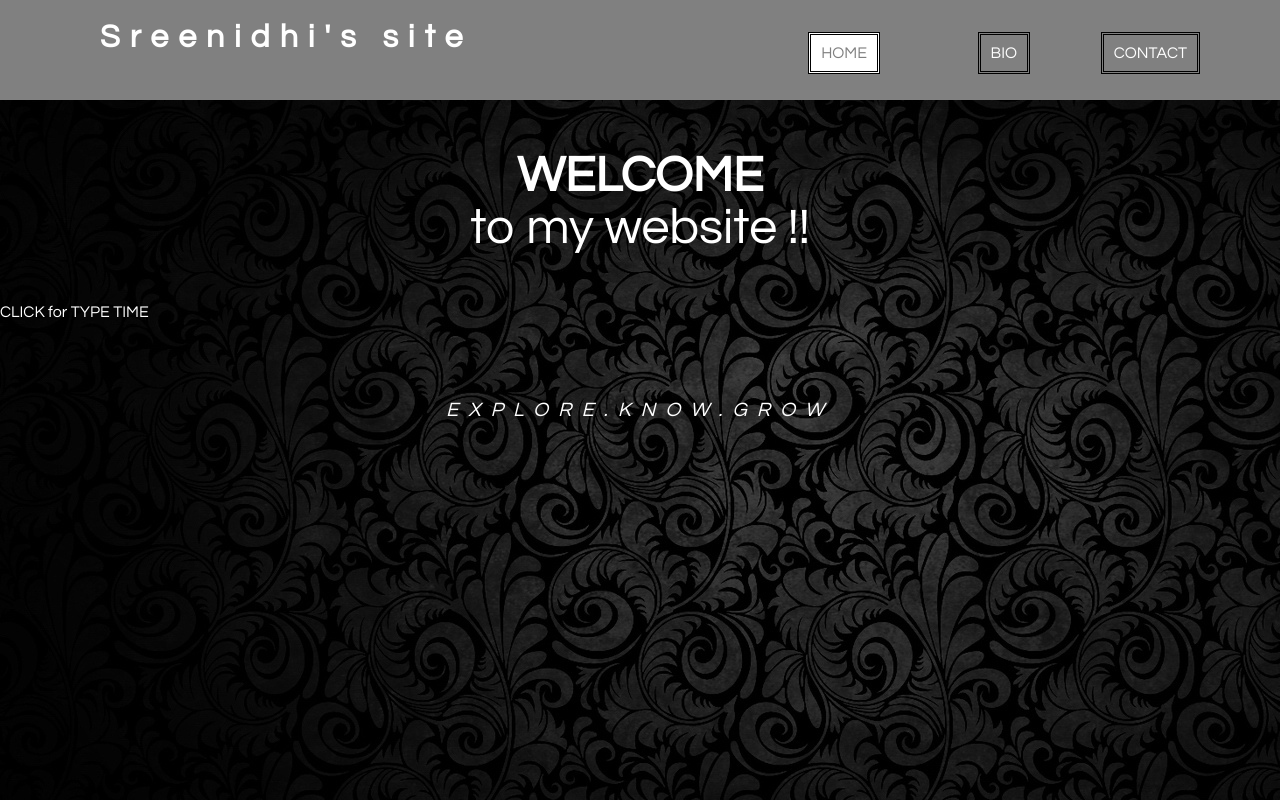
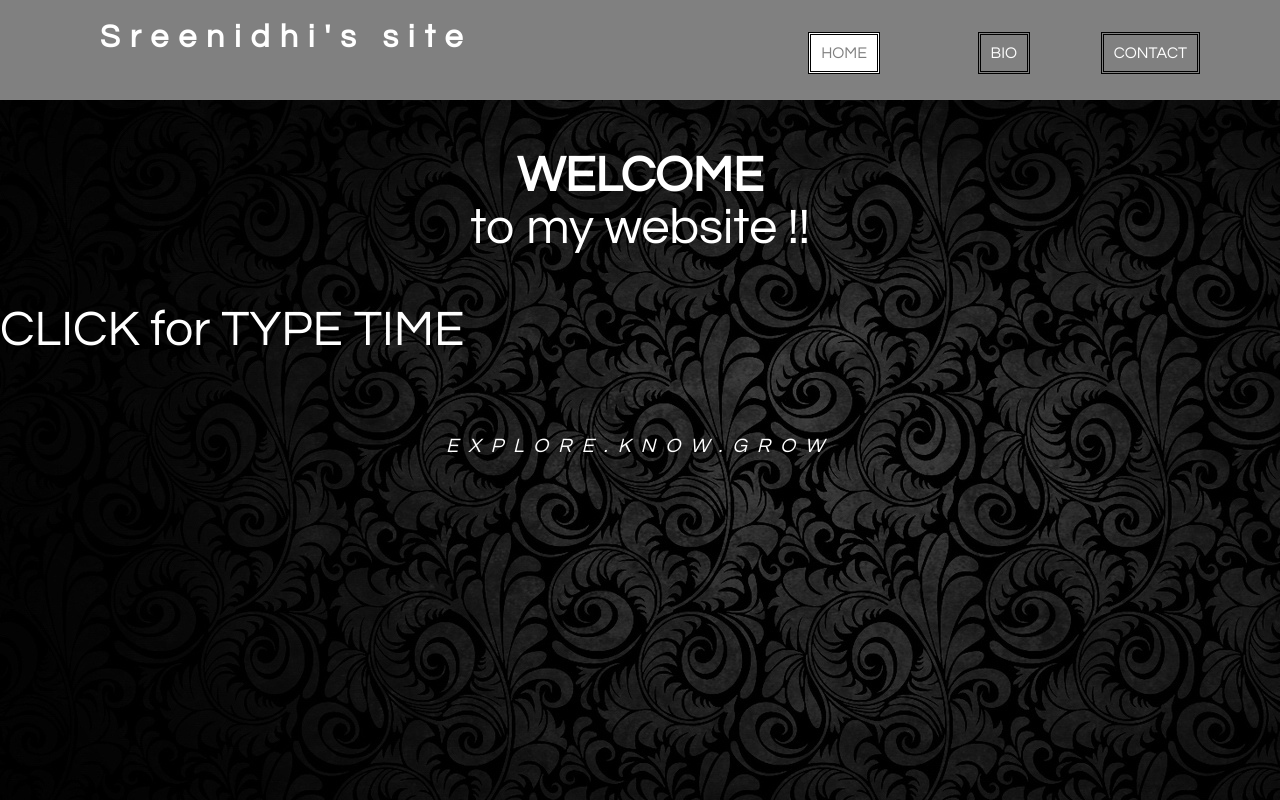
Before and after one commit to Sreenidhi-K/Sreenidhi-K.github.io, a plain HTML site: page index.html in a window 1280 px wide. Drawn offline with Linux system fonts and the light colour scheme.

Commit message:
Update index.html

```diff
--- a/index.html
+++ b/index.html
@@ -24,7 +24,7 @@
 <div id="content_1">
 
     <p style="text-align: center;font-size: 50px"><b> WELCOME </b><br> to my website !!  </p>
-    <a href="https://sreenidhi-k.github.io/type_1.html" style="text-decoration:none;text-align:center"> CLICK for TYPE TIME </a>
+    <a href="https://sreenidhi-k.github.io/type_1.html" style="text-align: center;font-size: 50px; text-decoration: none;"> CLICK for TYPE TIME </a>
     <p style="text-align: center;font-size: 20px;letter-spacing: 10px"> <br><br><br> <em> EXPLORE.KNOW.GROW </em> </p>
 
 </div>
```
